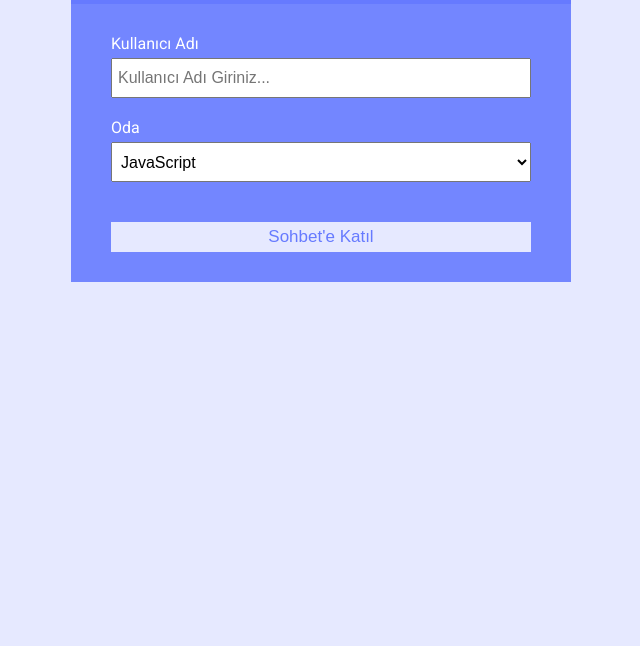
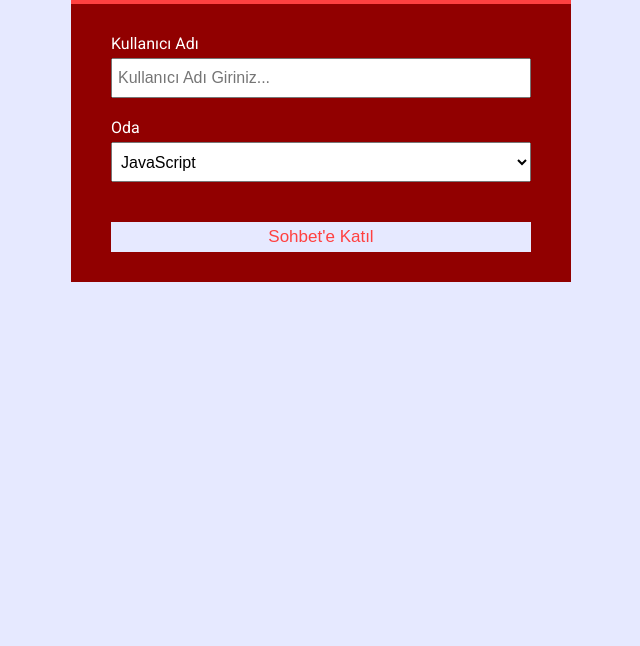
Before and after one commit to fatihinho/chatapp-js, a website: page public/index.html in a window 1280 px wide. Shown: the part 154-800 px from the top of the page, without its empty margins (319-959 px from the left). Drawn offline with Linux system fonts and the light colour scheme.

Commit message:
Initial commit

```diff
--- a/public/css/style.css
+++ b/public/css/style.css
@@ -1,8 +1,8 @@
 @import url('https://fonts.googleapis.com/css?family=Roboto&display=swap');
 
 :root {
-	--dark-color-a: #667aff;
-	--dark-color-b: #7386ff;
+	--dark-color-a: #ff4040;
+	--dark-color-b: #910000;
 	--light-color: #e6e9ff;
 	--success-color: #5cb85c;
 	--error-color: #d9534f;
```
